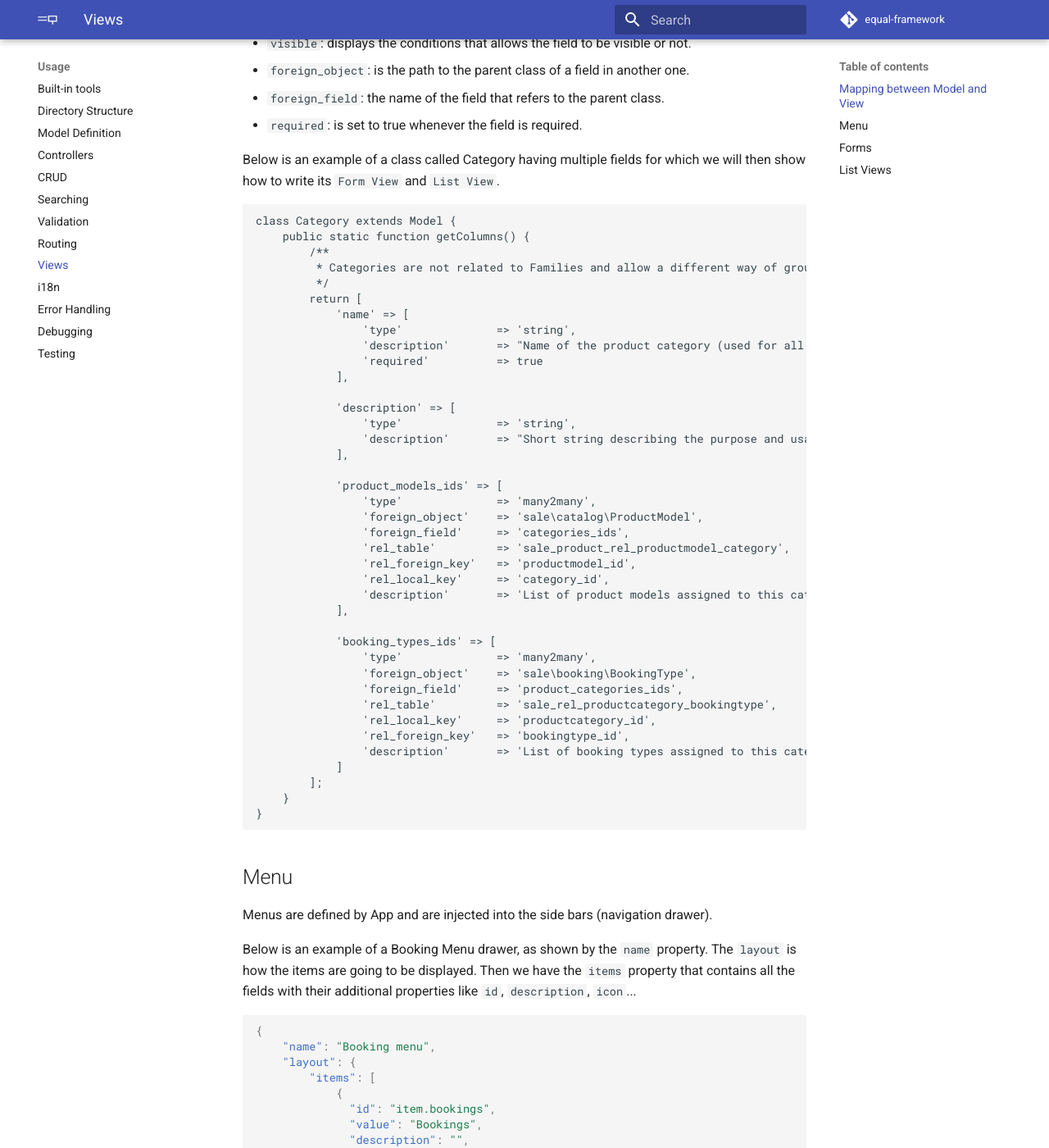
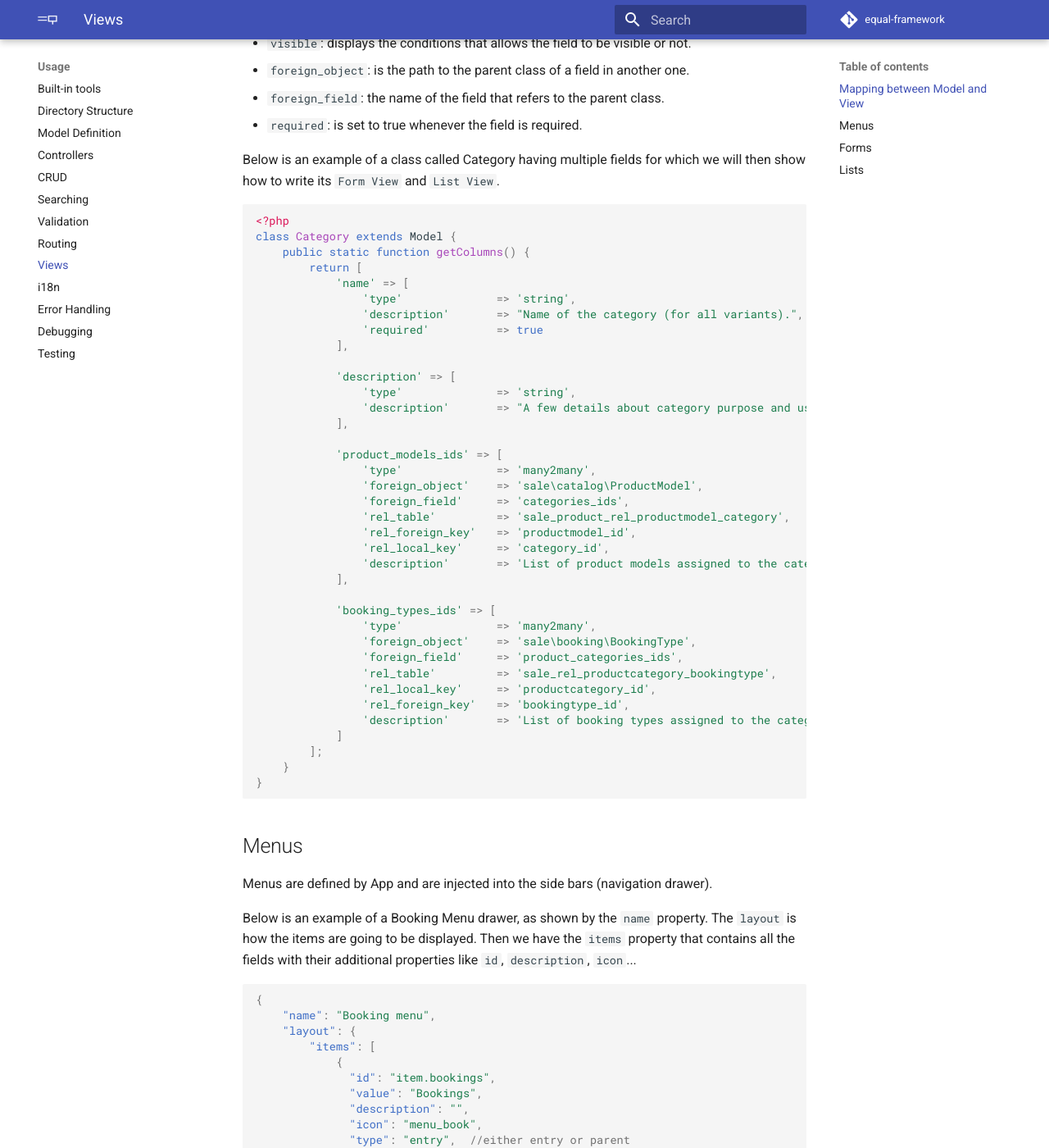
Before and after one commit to equalframework/equal-doc, an MkDocs documentation site: the page built from docs/usage/views.md, in a window 1280 px wide and 1400 px high, scrolled down 1586 px. Shown: the whole window at 82% size. Built offline with MkDocs 1.6.1 and Material for MkDocs 9.7.7, drawn with Linux system fonts in a browser that asks for light colours; comment, search, counter and statistics services are not loaded; some of the changed text lies outside the part shown.

Commit message:
minor fixes

````diff
--- a/docs/usage/views.md
+++ b/docs/usage/views.md
@@ -3,7 +3,7 @@
 Each package has a folder named ‘views’ that contains, for each class, two JQUERY views, one for the form and the other for the list.
 These files are written in JSON format, and contain information about the fields and labels to display and their positioning, for the edition of the related class.
 
-**Generic filename format** is: `/{class_name}.{view_type}.{view_name}.json`
+**Generic filename format** is: `{class_name}.{view_type}.{view_name}.json`
 
 * `class_name`: the class name of the entity the view relates to (e.g. view related to core\User are stored as `packages/core/views/User.form.default.json` and `packages/core/views/User.form.default.json`)
 * `view_type`: Possible values are '*list*', '*form*' and '*card*'
@@ -44,21 +44,19 @@
 Below is an example of a class called Category having multiple fields for which we will then show how to write its ```Form View``` and ```List View```.
 
 ```php
+<?php
 class Category extends Model {
     public static function getColumns() {
-        /**
-         * Categories are not related to Families and allow a different way of grouping Products.
-         */
         return [
             'name' => [
                 'type'              => 'string',
-                'description'       => "Name of the product category (used for all variants).",
+                'description'       => "Name of the category (for all variants).",
                 'required'          => true
             ],
 
             'description' => [
                 'type'              => 'string',
-                'description'       => "Short string describing the purpose and usage of the category."
+                'description'       => "A few details about category purpose and usage."
             ],
 
             'product_models_ids' => [
@@ -68,7 +66,7 @@
                 'rel_table'         => 'sale_product_rel_productmodel_category',
                 'rel_foreign_key'   => 'productmodel_id',
                 'rel_local_key'     => 'category_id',
-                'description'       => 'List of product models assigned to this category.'
+                'description'       => 'List of product models assigned to the category.'
             ],
 
             'booking_types_ids' => [
@@ -78,7 +76,7 @@
                 'rel_table'         => 'sale_rel_productcategory_bookingtype',
                 'rel_local_key'     => 'productcategory_id',
                 'rel_foreign_key'   => 'bookingtype_id',
-                'description'       => 'List of booking types assigned to this category.'
+                'description'       => 'List of booking types assigned to the category.'
             ]
         ];
     }
@@ -86,7 +84,8 @@
 ```
 
 
-## Menu
+
+## Menus
 
 Menus are defined by App and are injected into the side bars (navigation drawer).
 
@@ -282,7 +281,8 @@
 ```
 
 
-## List Views
+
+## Lists
 
 List views are the ones that displays the important fields that were saved in the form view. It contains the same properties mentioned in the ```Form View``` section, such as `name`, `description`, `layout` and many more. Some of the additional properties that are specific for the list views are `filters`, `pager` for displaying in navigation bar, `selection_actions` which allows the modification of an object in the list or exporting and printing it.
 By clicking on one row in the list, it redirects you to the editable form related to the view.
````
